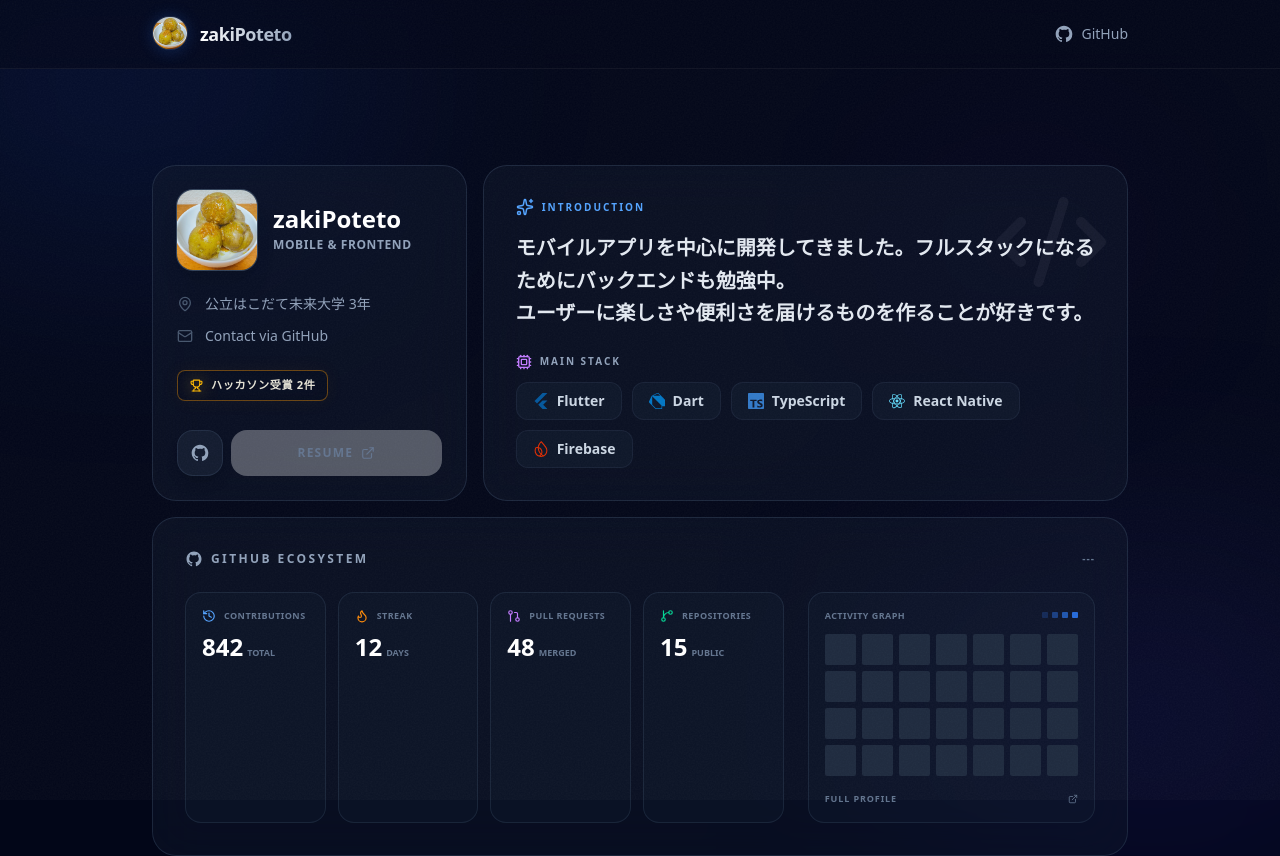
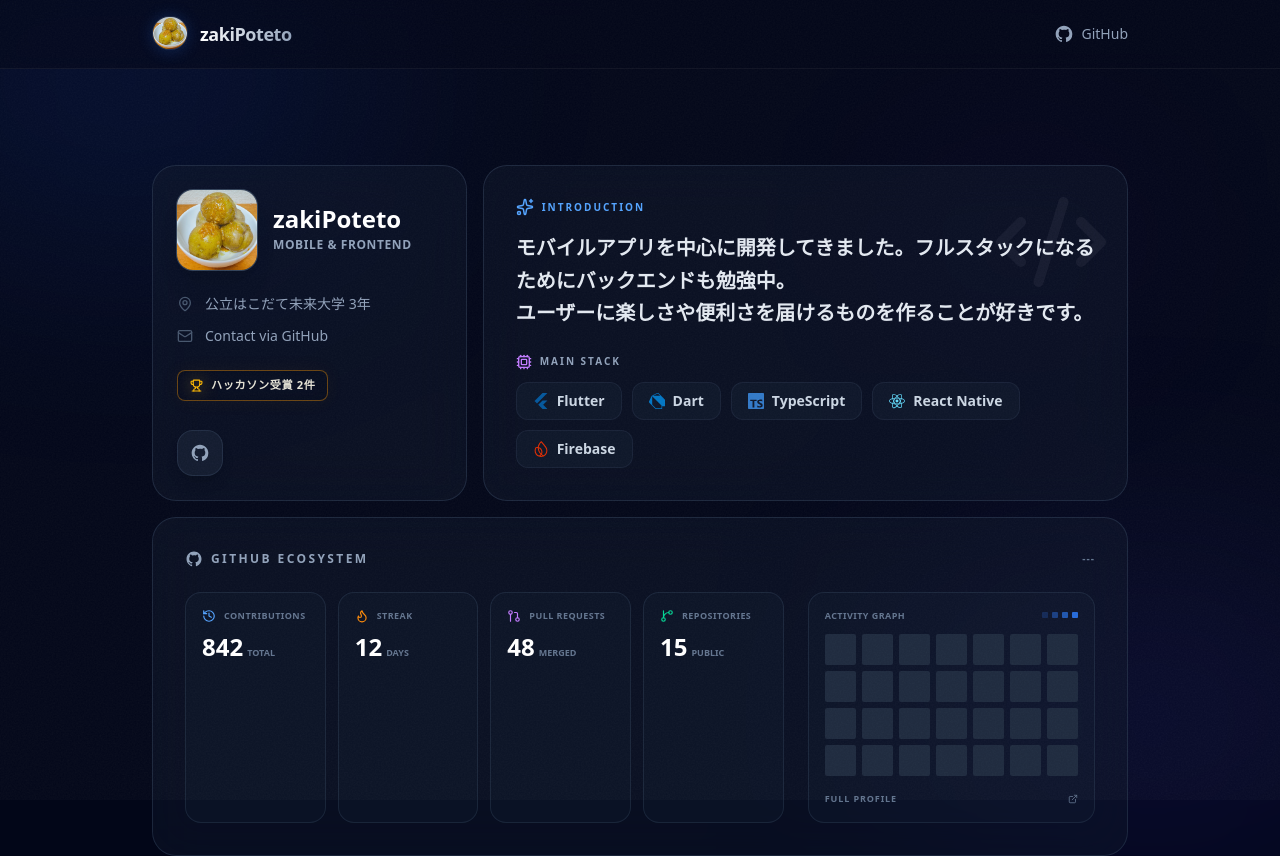
Before and after one commit to zakiPoteto/PortfolioWeb, a Next.js app: page / in a window 1280 px wide. Shown: the top 856 px of the page. Built offline with nearby package versions, Linux system fonts and the light colour scheme.

Commit message:
fix:不要なボタン削除

```diff
--- a/src/components/HeroSection.tsx
+++ b/src/components/HeroSection.tsx
@@ -3,7 +3,7 @@
 import { motion, type Variants } from "framer-motion";
 import Image from "next/image";
 import { TechIcon, GitHubIcon } from "./Icons";
-import { Mail, MapPin, ExternalLink, Sparkles, Code2, Cpu } from "lucide-react";
+import { Mail, MapPin, Sparkles, Code2, Cpu } from "lucide-react";
 import AwardBadge from "./AwardBadge";
 import StatsCard from "./StatsCard";
 
@@ -85,9 +85,6 @@ export default function HeroSection() {
             >
               <GitHubIcon size={20} />
             </a>
-            <button disabled className="flex-1 px-4 py-3 bg-white/30 text-slate-500 text-xs font-black uppercase tracking-widest rounded-2xl flex items-center justify-center gap-2 cursor-not-allowed">
-              Resume <ExternalLink size={14} />
-            </button>
           </div>
         </motion.div>
 
```
